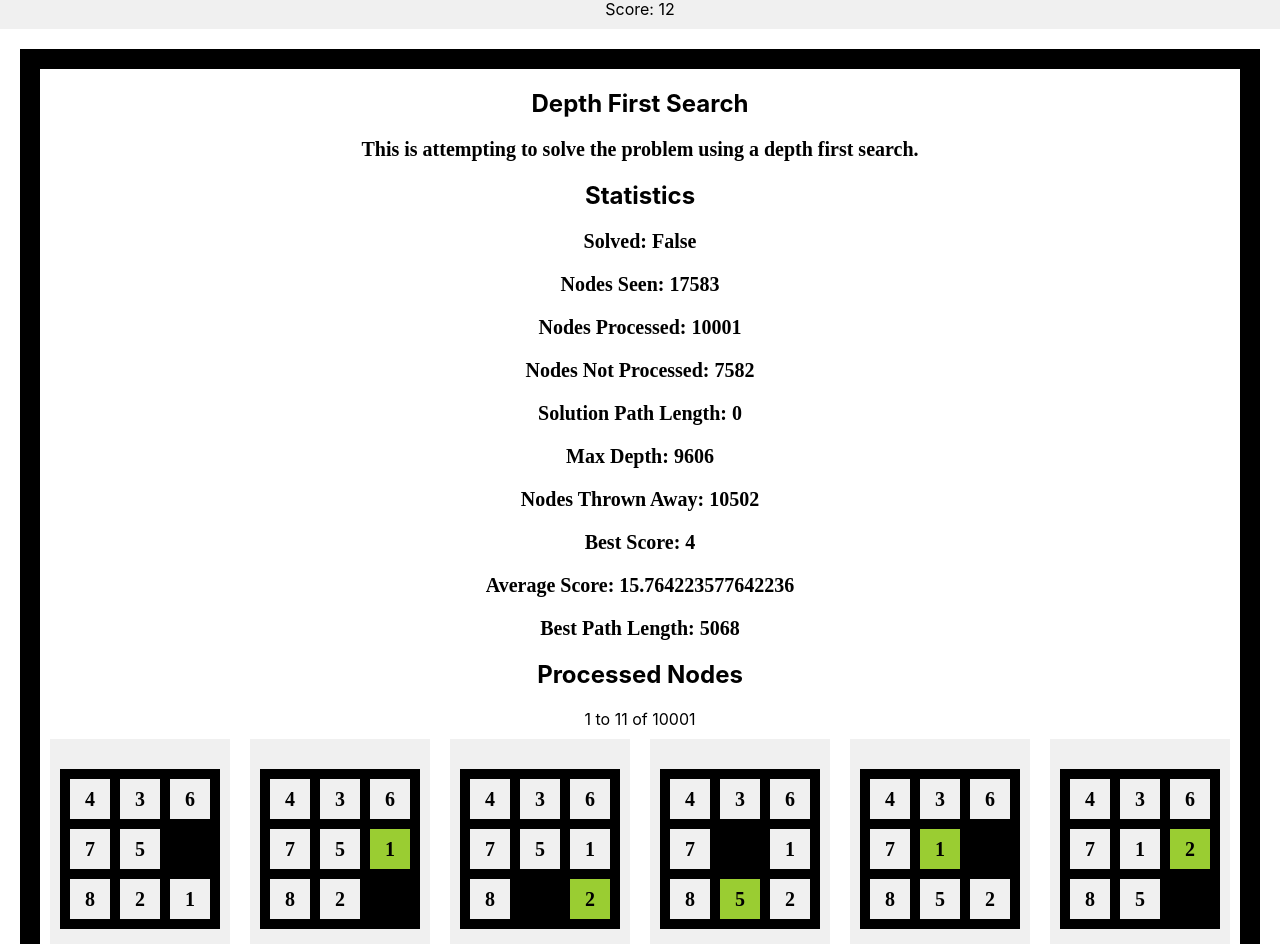
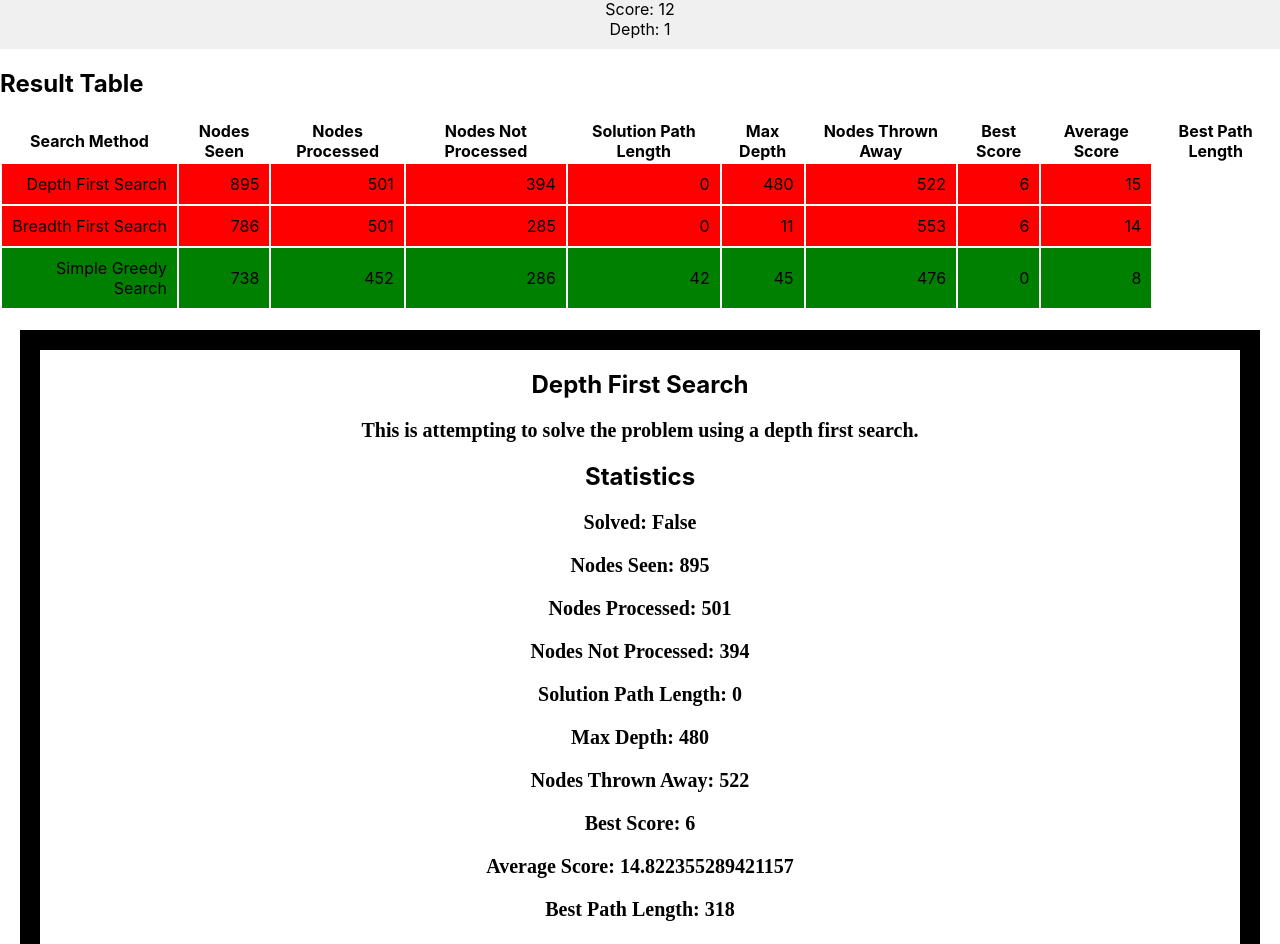
Before and after one commit to jasminenoack/number-puzzle, a React (Create React App) app: page / in a window 1280 px wide. Shown: the part 360-1304 px from the top of the page. Built offline with nearby package versions, Linux system fonts and the light colour scheme.

Commit message:
updates to the display of the algorithms

```diff
--- a/src/App.css
+++ b/src/App.css
@@ -69,3 +69,16 @@
   background-color: #f0f0f0;
   padding: 10px;
 }
+
+td {
+  text-align: right;
+  padding: 10px;
+}
+
+tr.solved {
+  background-color: green;
+}
+
+tr.not-solved {
+  background-color: red;
+}
--- a/src/App.tsx
+++ b/src/App.tsx
@@ -3,11 +3,17 @@
 import Frame from './elements/Frame';
 import { PuzzleState } from './algo/puzzle/puzzle';
 import { Stack } from './algo/frontiers/holders/stack';
+import { Queue } from './algo/frontiers/holders/queue';
+import { SimpleGreedy } from './algo/frontiers/holders/greedy';
 import { Frontier } from './algo/frontiers/frontier';
 
 const puzzle = new PuzzleState(null, 3);
 const stackFrontier = new Frontier(puzzle, new Stack());
 stackFrontier.process();
+const queueFrontier = new Frontier(puzzle, new Queue());
+queueFrontier.process();
+const greedyFrontier = new Frontier(puzzle, new SimpleGreedy());
+greedyFrontier.process();
 
 function StartingPuzzle({ puzzle }: { puzzle: PuzzleState }) {
   return (
@@ -15,29 +21,12 @@
       <p>This is a program to help better understand search algorithms.</p>
       <p>Ideally, to eventually know a bit more about how to think about these concepts in machine learning and AI.</p>
       <p>We generate a random puzzle and attempt to solve it using various methods. This will give us more information about each method.</p>
-      <Frame puzzleState={puzzle} />
+      <Frame puzzleState={puzzle} depth={1} />
     </div>
   );
 }
 
-function BreadthFirstSearch() {
-  return (
-    <div className="search-section">
-      <h2>Depth First Search</h2>
-      <p>This is attempting to solve the problem using a depth first search.</p>
-      <FrontierInfo frontier={stackFrontier} />
-    </div>
-  );
-}
 
-function FrontierInfo({ frontier }: { frontier: Frontier }) {
-  return (
-    <div>
-      <Statistics frontier={stackFrontier} />
-      <ProcessedNodes frontier={stackFrontier} />
-    </div>
-  );
-}
 
 function Statistics({ frontier }: { frontier: Frontier }) {
   const stats = frontier.stats;
@@ -69,7 +58,7 @@
       {items.map((node, index) => (
         <div key={index}>
           <div className="step">
-            <Frame puzzleState={node.puzzleState} />
+            <Frame puzzleState={node.puzzleState} depth={node.depth} />
           </div>
         </div>
       ))}
@@ -79,12 +68,96 @@
   );
 }
 
+function FrontierInfo({ frontier }: { frontier: Frontier }) {
+  return (
+    <div>
+      <Statistics frontier={frontier} />
+      <ProcessedNodes frontier={frontier} />
+    </div>
+  );
+}
+
+function SearchSection({ title, description, frontier }: { title: string, description: string, frontier: Frontier }) {
+  return (
+    <div className="search-section">
+      <h2>{title}</h2>
+      <p>{description}</p>
+      <FrontierInfo frontier={frontier} />
+    </div>
+  );
+}
+
+function DepthFirstSearch() {
+  return (
+    <SearchSection title="Depth First Search" description="This is attempting to solve the problem using a depth first search." frontier={stackFrontier} />
+  )
+}
+
+function BreadthFirstSearch() {
+  return (
+    <SearchSection title="Breadth First Search" description="This is attempting to solve the problem using a breadth first search." frontier={queueFrontier} />
+  )
+}
+
+function GreedySearch() {
+  return (
+    <SearchSection title="Greedy Search" description="This is attempting to solve the problem using a greedy search." frontier={greedyFrontier} />
+  )
+}
+
+function TableRow({ name, frontier }: { name: string, frontier: Frontier }) {
+  return (
+    <tr className={frontier.solved ? "solved" : "not-solved"}>
+      <td>{name}</td>
+      <td>{frontier.stats?.nodesSeen}</td>
+      <td>{frontier.stats?.nodesProcessed}</td>
+      <td>{frontier.stats?.nodesNotProcessed}</td>
+      <td>{frontier.stats?.pathLength}</td>
+      <td>{frontier.stats?.maxDepth}</td>
+      <td>{frontier.stats?.nodesThrownAway}</td>
+      <td>{frontier.stats?.bestScore}</td>
+      <td>{Math.round(frontier.stats?.averageScore!)}</td>
+    </tr>
+  )
+}
+
+function ResultTable() {
+  return (
+    <div className="result-table">
+      <h2>Result Table</h2>
+      <table>
+        <thead>
+          <tr>
+            <th>Search Method</th>
+            <th>Nodes Seen</th>
+            <th>Nodes Processed</th>
+            <th>Nodes Not Processed</th>
+            <th>Solution Path Length</th>
+            <th>Max Depth</th>
+            <th>Nodes Thrown Away</th>
+            <th>Best Score</th>
+            <th>Average Score</th>
+            <th>Best Path Length</th>
+          </tr>
+        </thead>
+        <tbody>
+          <TableRow name="Depth First Search" frontier={stackFrontier} />
+          <TableRow name="Breadth First Search" frontier={queueFrontier} />
+          <TableRow name="Simple Greedy Search" frontier={greedyFrontier} />
+        </tbody>
+      </table>
+    </div>
+  )
+}
 
 function App() {
   return (
     <div className="app">
       <StartingPuzzle puzzle={puzzle} />
+      <ResultTable />
+      <DepthFirstSearch />
       <BreadthFirstSearch />
+      <GreedySearch />
     </div>
   );
 }
--- a/src/algo/frontiers/frontier.tsx
+++ b/src/algo/frontiers/frontier.tsx
@@ -107,7 +107,7 @@
             while (!this.solved) {
                 i++;
                 this.processNode();
-                if (i > 10000) {
+                if (i > 500) {
                     break;
                 }
             }
--- a/src/algo/frontiers/holders/greedy.tsx
+++ b/src/algo/frontiers/holders/greedy.tsx
@@ -1 +1,35 @@
-export { };
+import { HolderInterface } from "./interface";
+import { Node } from "../../frontiers/frontier";
+
+export class SimpleGreedy implements HolderInterface {
+    /*
+    * This is a greedy algorithm that will always return the lowest simple score item.
+    */
+    items: Node[] = [];
+    push(item: any): void {
+        this.items.push(item);
+    }
+    pop(): any {
+        var lowestScore = Infinity;
+        var lowestScoreIndex = -1;
+        for (let i = 0; i < this.items.length; i++) {
+            const score = this.items[i].puzzleState.simplePuzzleScore()
+            if (score < lowestScore) {
+                lowestScore = score;
+                lowestScoreIndex = i;
+            }
+        }
+        const item = this.items[lowestScoreIndex];
+        this.items.splice(lowestScoreIndex, 1);
+        return item;
+    }
+    peek(): any {
+        return this.items[0];
+    }
+    isEmpty(): boolean {
+        return this.items.length === 0;
+    }
+    size(): number {
+        return this.items.length;
+    }
+}
--- a/src/algo/frontiers/holders/queue.tsx
+++ b/src/algo/frontiers/holders/queue.tsx
@@ -1 +1,26 @@
-export { }
+import { HolderInterface } from "./interface";
+
+export class Queue implements HolderInterface {
+    items: any[] = [];
+
+    push(item: any): void {
+        this.items.push(item);
+    }
+
+    pop(): any {
+        const item = this.items.shift()
+        return item;
+    }
+
+    peek(): any {
+        return this.items[0];
+    }
+
+    isEmpty(): boolean {
+        return this.items.length === 0;
+    }
+
+    size(): number {
+        return this.items.length;
+    }
+}
--- a/src/elements/Frame.tsx
+++ b/src/elements/Frame.tsx
@@ -3,7 +3,7 @@
 import { BOX_SIZE, BORDER_WIDTH } from '../constants';
 import { PuzzleState } from '../algo/puzzle/puzzle';
 
-function Frame({ puzzleState }: { puzzleState: PuzzleState }) {
+function Frame({ puzzleState, depth }: { puzzleState: PuzzleState, depth: number }) {
     const puzzle = puzzleState.state;
     const lastLocation = puzzleState.lastMoveTo;
     return (
@@ -20,7 +20,8 @@
                 }
 
             </div>
-            Score: {puzzleState.simplePuzzleScore()}
+            <div>Score: {puzzleState.simplePuzzleScore()}</div>
+            <div>Depth: {depth}</div>
         </div>
     );
 }
```
Also changed, not shown: 2 other files (tests, documents, lock files or other folders).
